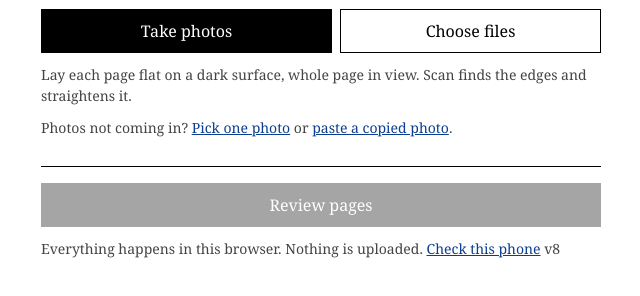
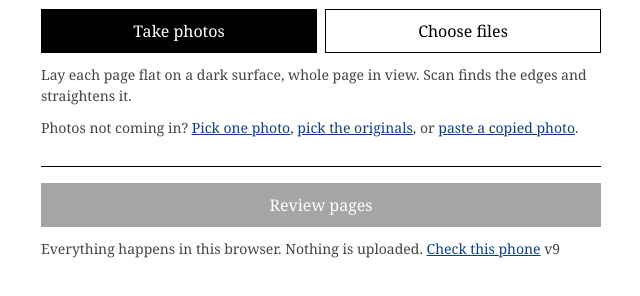
Before and after one commit to whosman/scan, a website: page app.template.html in a window 1280 px wide. Shown: the part 80-376 px from the top of the page, without its empty margins (319-959 px from the left). Drawn offline with Linux system fonts and the light colour scheme.

Commit message:
Choose files back to the label-wrapped hidden input of the first version; originals route; version 9

```diff
--- a/app.template.html
+++ b/app.template.html
@@ -41,7 +41,9 @@ label{display:block}
 .grow{flex:1;min-width:0}
 .warn{color:#a40000}
 .paste{border:1px solid #000;padding:14px 12px;margin:0 0 12px;min-height:44px;font-size:16px;-webkit-user-select:text;user-select:text}
-.pickwrap{position:relative;display:block}
+.lblbtn{display:-webkit-flex;display:flex;-webkit-align-items:center;align-items:center;-webkit-justify-content:center;justify-content:center;text-align:center;font-size:16px;color:#000;background:#fff;border:1px solid #000;min-height:44px;box-sizing:border-box;padding:0 14px;cursor:pointer}
+.lblbtn:active{background:#ddd}
+label.lnk{display:inline}
 .pickwrap button{display:block;width:100%;pointer-events:none}
 .pickwrap input{position:absolute;left:0;top:0;width:100%;height:100%;opacity:0;font-size:16px;margin:0;cursor:pointer}
 .thumbs{display:flex;flex-wrap:wrap;margin:0 -4px}
@@ -110,10 +112,10 @@ body.fade .sheet{opacity:.15}
 <section id="home" class="scr doc">
   <h1>Scan</h1>
   <p>Photograph handwritten pages. Get one clean PDF.</p>
-  <p class="row"><button id="hCam" class="main grow">Take photos</button><span class="pickwrap grow"><button id="hPick" tabindex="-1">Choose files</button><input type="file" id="fPick" accept="image/jpeg,image/png,image/heic,image/heif,.jpg,.jpeg,.png,.heic,.heif" multiple></span></p>
+  <p class="row"><button id="hCam" class="main grow">Take photos</button><label id="hPick" class="lblbtn grow">Choose files<input type="file" id="fPick" accept="image/*" multiple hidden></label></p>
   <p class="small" id="hHint">Lay each page flat on a dark surface, whole page in view. Scan finds the edges and straightens it.</p>
   <p class="small warn" id="hWarn" hidden></p>
-  <p class="small">Photos not coming in? <a id="hOne" href="#">Pick one photo</a> or <a id="hPaste" href="#">paste a copied photo</a>.</p>
+  <p class="small">Photos not coming in? <a id="hOne" href="#">Pick one photo</a>, <label for="fOrig" class="lnk" id="hOrig">pick the originals</label>, or <a id="hPaste" href="#">paste a copied photo</a>.</p>
   <div id="pasteBox" class="paste" contenteditable="true" hidden>Touch and hold here, then tap Paste.</div>
   <div class="thumbs" id="hThumbs"></div>
   <hr>
@@ -121,6 +123,7 @@ body.fade .sheet{opacity:.15}
   <p class="small" id="hClear" hidden><a id="hClearA" href="#">Discard all pages</a></p>
   <p class="small">Everything happens in this browser. Nothing is uploaded. <a id="hDiag" href="#">Check this phone</a> <span id="hVer"></span></p>
   <input type="file" id="fOne" accept="image/*" hidden>
+  <input type="file" id="fOrig" accept="image/jpeg,image/png,image/heic,image/heif,.jpg,.jpeg,.png,.heic,.heif" multiple hidden>
   <input type="file" id="fCam" accept="image/*" capture="environment" hidden>
 </section>
 
@@ -297,7 +300,7 @@ function workerMain() {
     t.textContent = msg; t.hidden = false; clearTimeout(toastT); toastT = setTimeout(function () { t.hidden = true; }, 2600);
   }
   // Nothing fails silently: any error is shown on screen and kept for the Check this phone report.
-  var VERSION = 'v8', errLog = [];
+  var VERSION = 'v9', errLog = [];
   try { byId('hVer').textContent = VERSION; } catch (eV) {}
   function noteErr(msg) { errLog.push(String(msg).slice(0, 200)); if (errLog.length > 20) errLog.shift(); toast('Something went wrong: ' + String(msg).slice(0, 120)); }
   window.addEventListener('error', function (e) { noteErr(e.message || 'error'); });
@@ -869,7 +872,7 @@ function workerMain() {
     clearInterval(pollT); var n = 0;
     pollT = setInterval(function () { n++; if (inp.files && inp.files.length) { clearInterval(pollT); onFiles({ target: inp }); } else if (n > 600) clearInterval(pollT); }, 400);
   }
-  ['fPick', 'fOne', 'fCam'].forEach(function (id) { var inp = byId(id); inp.addEventListener('change', onFiles); inp.addEventListener('input', onFiles); inp.addEventListener('click', function () { queueMark = queue.length; pickWait = true; plog('tap ' + id + ' (click)'); watchInput(inp); }); });
+  ['fPick', 'fOne', 'fOrig', 'fCam'].forEach(function (id) { var inp = byId(id); inp.addEventListener('change', onFiles); inp.addEventListener('input', onFiles); inp.addEventListener('click', function () { queueMark = queue.length; pickWait = true; plog('tap ' + id + ' (click)'); watchInput(inp); }); });
   // A way in that does not use the file picker: copy a photo in Photos, then paste it here.
   function takePasted(cd) {
     var out = [], items = (cd && cd.items) || [], i; for (i = 0; i < items.length; i++) if (items[i].kind === 'file' && /^image\//.test(items[i].type)) { var f = items[i].getAsFile(); if (f) out.push(f); }
--- a/sw.js
+++ b/sw.js
@@ -1,7 +1,7 @@
 // Offline cache. After one visit, the app opens with no connection.
 // The page itself is fetched from the network first (so an update shows on the next open, not the one after), then falls back to the cache.
 // Icons and the manifest come from the cache first.
-const CACHE = 'scan-v8';
+const CACHE = 'scan-v9';
 const FILES = ['./', 'index.html', 'manifest.webmanifest', 'icons/icon-180.png', 'icons/icon-192.png', 'icons/icon-512.png'];
 
 self.addEventListener('install', (e) => {
```
Also changed, not shown: index.html (+8 -5 lines).
